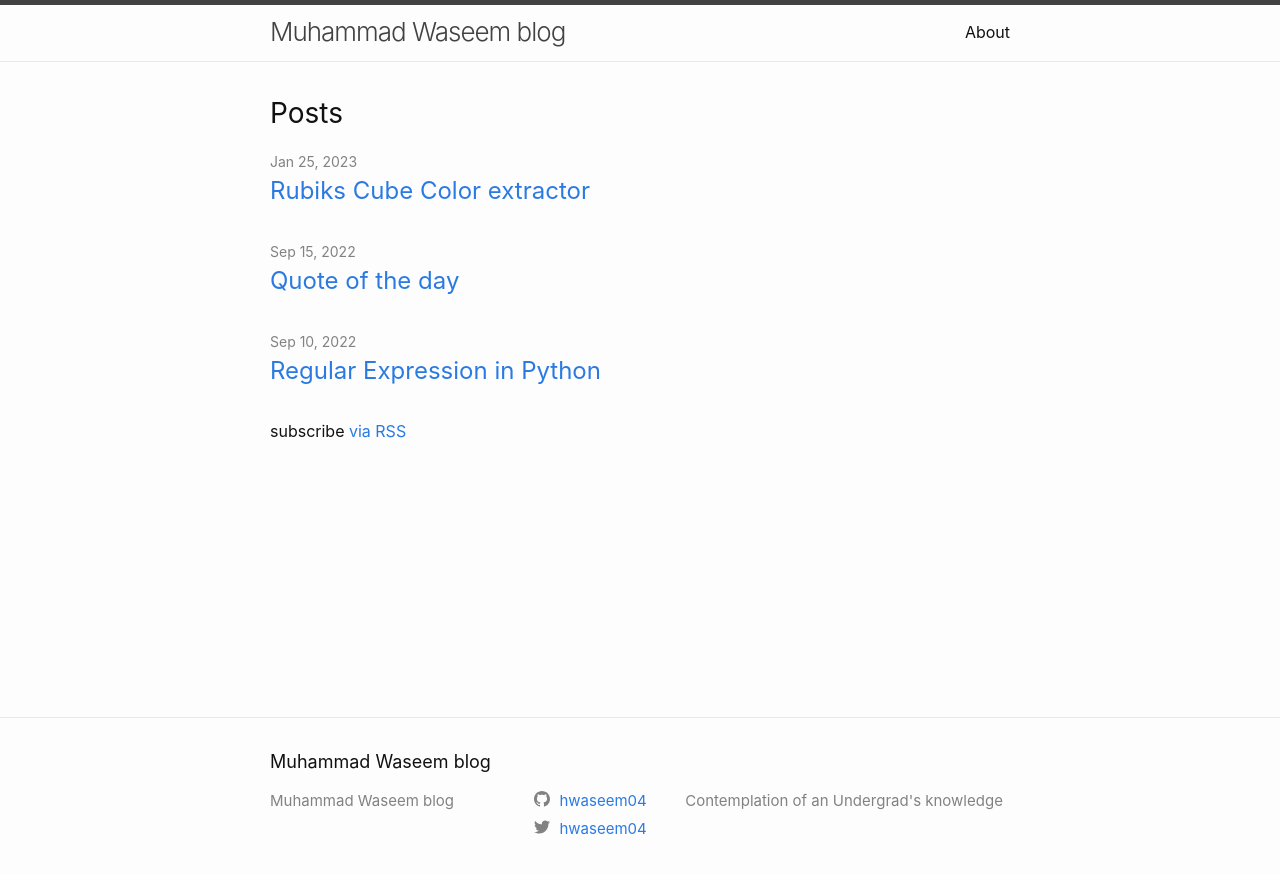
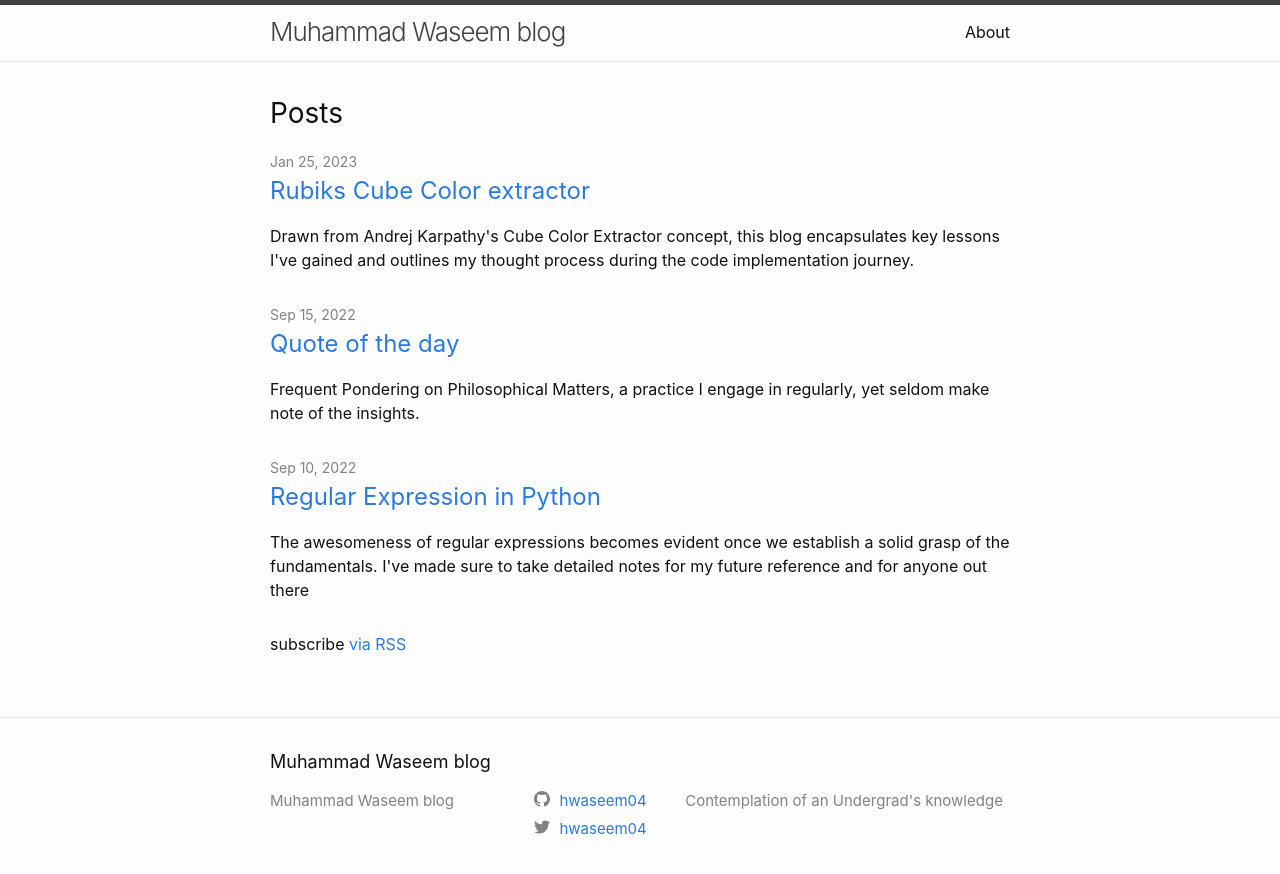
Before and after one commit to hwaseem04/blogs, a Jekyll site: the page built from index.markdown, in a window 1280 px wide. Shown: the top 874 px of the page. Built offline with Jekyll 4.4.1, drawn with Linux system fonts in a browser that asks for light colours.

Commit message:
Update excerpts

```diff
--- a/_layouts/home.html
+++ b/_layouts/home.html
@@ -21,6 +21,7 @@ layout: default
             {{ post.title | escape }}
           </a>
         </h3>
+        <p>{{ post.excerpt }}</p>
         {%- if site.show_excerpts -%}
           {{ post.excerpt }}
         {%- endif -%}
--- a/_posts/2022-09-10-Regex.markdown
+++ b/_posts/2022-09-10-Regex.markdown
@@ -2,6 +2,7 @@
 layout: post
 title:  "Regular Expression in Python"
 date:   2022-09-10 18:59:21 +0530
+excerpt: "The awesomeness of regular expressions becomes evident once we establish a solid grasp of the fundamentals. I've made sure to take detailed notes for my future reference and for anyone out there"
 permalink: "/regex/"
 ---
 
--- a/_posts/2022-09-21-Thought.md
+++ b/_posts/2022-09-21-Thought.md
@@ -2,6 +2,7 @@
 layout: post
 title:  "Quote of the day"
 date:   2022-09-15 18:59:21 +0530
+excerpt: "Frequent Pondering on Philosophical Matters, a practice I engage in regularly, yet seldom make note of the insights."
 permalink: "/quote/"
 ---
 
--- a/_posts/2023-01-25-Rubiks-cube-color-extractor.md
+++ b/_posts/2023-01-25-Rubiks-cube-color-extractor.md
@@ -2,6 +2,7 @@
 layout: post
 title:  "Rubiks Cube Color extractor"
 date:   2023-01-25 18:59:21 +0530
+excerpt: "Drawn from Andrej Karpathy's Cube Color Extractor concept, this blog encapsulates key lessons I've gained and outlines my thought process during the code implementation journey."
 permalink: "/rubiks/"
 ---
 
```
